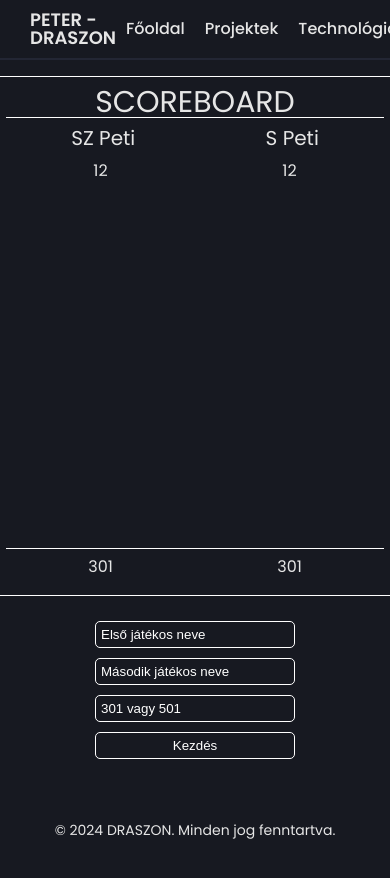
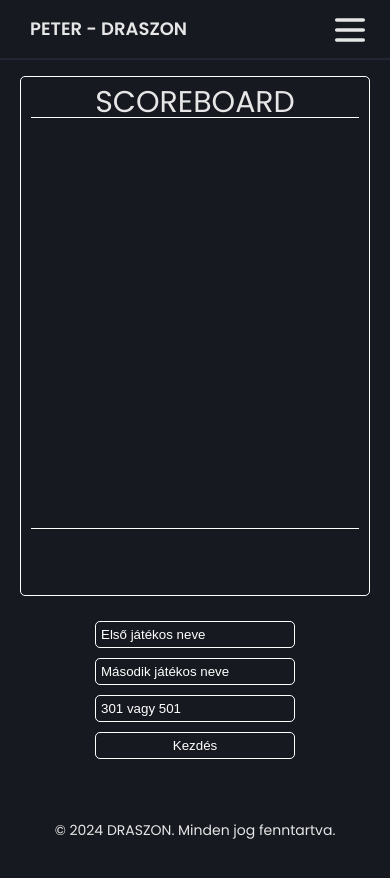
Before and after one commit to Draszon/vue-webpage, a Vue app: page /darts in a window 390 px wide. Built offline with nearby package versions, Linux system fonts and the light colour scheme.

Commit message:
mobile menü javítás + darts kezdetek

```diff
--- a/src/App.vue
+++ b/src/App.vue
@@ -14,7 +14,21 @@ import { RouterLink, RouterView } from 'vue-router'
       <a href="#tech">Technológiák</a>
       <a href="#contacts">Elérhetőségek</a>
     </nav>
+
+    <div class="mobile-menu-btn">
+      <img @click="navOpen()" :class="{ 'mobile-menu-close': mobileMenuOpen }" class="menu-open" src="/menu-open.svg" alt="menü nyitó gomb">
+      <img @click="navClose()" :class="{ 'mobile-menu-open': mobileMenuOpen }" class="menu-close" src="/menu-close.svg" alt="menü záró gomb">
+    </div>
   </header>
+
+  <nav>
+    <div class="mobile-menu" :class="{ 'mobile-open': mobileMenuOpen, 'mobile-close': !mobileMenuOpen }">
+      <RouterLink to="/" @click="navClose()" class="menu-item">Főoldal</RouterLink>
+      <a @click="navClose()" class="menu-item" href="#projects">Projektek</a>
+      <a @click="navClose()" class="menu-item" href="#tech">Technológiák</a>
+      <a @click="navClose()" class="menu-item" href="#contacts">Elérhetőségek</a>
+    </div>
+  </nav>
 
   <RouterView />
 
@@ -29,13 +43,27 @@ import { RouterLink, RouterView } from 'vue-router'
 export default {
   data() {
     return {
-      currentYear: new Date().getFullYear()
+      currentYear: new Date().getFullYear(),
+      mobileMenuOpen: false
+    }
+  },
+  methods: {
+    navOpen() {
+      this.mobileMenuOpen = !this.mobileMenuOpen;
+    },
+    navClose() {
+      this.mobileMenuOpen = !this.mobileMenuOpen;
     }
   }
 }
 </script>
 
 <style scoped>
+  .mobile-open { height: 200px !important; }
+  .mobile-close { height: 0 !important; }
+  .mobile-menu-open { display: block !important; }
+  .mobile-menu-close { display: none !important; }
+
   .logo {
     text-transform:   uppercase;
     font-weight:      600;
@@ -79,6 +107,43 @@ export default {
     transition:     color .3s;
   }
 
+  .mobile-menu-btn {
+    display: none;
+  }
+
+  .mobile-menu-btn img {
+    position:   fixed;
+    height:     2.5rem;
+    right:      20px;
+    top:        10px;
+  }
+
+  .mobile-menu {
+    z-index:            1;
+    background-color:   var(--section-light-bg);
+    font-weight:        500;
+    width:              100%;
+    position:           fixed;
+    top:                60px;
+    display:            flex;
+    flex-direction:     column;
+    height:             0;
+    transition:         .5s;
+    overflow:           hidden;
+  }
+
+  .menu-item {
+    color:            var(--font-dark-color);
+    border-bottom:    1px solid var(--mian-bg);
+    width:            100%;
+    height:           3.125rem;
+    display:          flex;
+    align-items:      center;
+    padding:          0 1.25rem;
+  }
+
+  .menu-close { display: none; }
+
   footer {
     height:           100px;
     display:          flex;
@@ -87,4 +152,9 @@ export default {
   }
 
   .footer-content { font-size: 0.875rem; }
+
+  @media (max-width: 768px) {
+    .pc-menu { display: none; }
+    .mobile-menu-btn { display: block; }
+  }
 </style>
--- a/src/components/Darts.vue
+++ b/src/components/Darts.vue
@@ -3,42 +3,75 @@
   <h2 class="board-title">scoreboard</h2>
   <div class="scores-wrapper">
     <div class="names">
-      <h3 class="player-name">SZ Peti</h3>
-      <h3 class="player-name">S Peti</h3>
+      <h3 class="player-name">{{ players.firstPlayer.name }}</h3>
+      <h3 class="player-name">{{ players.secondPlayer.name }}</h3>
     </div>
     <div class="score">
       <ul class="player-score">
-        <li>12</li>
+        <li></li>
       </ul>
 
       <ul class="player-score">
-        <li>12</li>
+        <li></li>
       </ul>
     </div>
   </div>
   <div class="sum-wrapper">
-    <p>301</p>
-    <p>301</p>
+    <p></p>
+    <p></p>
   </div>
 </div>
 
 <div class="input-wrapper">
-    <input type="text" name="" id="" placeholder="Első játékos neve">
-    <input type="text" name="" id="" placeholder="Második játékos neve">
-    <input type="text" name="" id="" placeholder="301 vagy 501">
-    <input style="cursor: pointer;" type="button" value="Kezdés">
-  </div>
+  <input v-model="players.firstPlayer.name" type="text" placeholder="Első játékos neve">
+  <input v-model="players.secondPlayer.name" type="text" placeholder="Második játékos neve">
+  <input v-model="gameType" type="text" placeholder="301 vagy 501">
+  <input style="cursor: pointer;" type="button" value="Kezdés">
+</div>
+
+<!--<div class="input-wrapper">
+  <input type="text" placeholder="Első dobás">
+  <input type="text" placeholder="Második dobás">
+  <input type="text" placeholder="Harmadik dobás">
+  <input style="cursor: pointer;" type="button" value="Rögzít">
+</div>-->
 </template>
 
 <script>
+export default {
+  data() {
+    return {
+      gameType: null,
+      players: {
+        firstPlayer: {
+          name: '',
+          score: 0
+        },
+        secondPlayer: {
+          name: '',
+          score: 0
+        }
+      },
+    }
+  },
+  methods: {
+    //játék kezdésekor ellenőrzi megadott adatokat, hogy
+    //megfelelnek-e a szabályoknak
+    game() {
 
+    },
+    startFieldValidation() {
+
+    }
+  }
+}
 </script>
 
 <style scoped>
 .scoreboard {
-  padding: 10px;
-  height: 520px;
-  width: 400px;
+  padding: 0.625rem;
+  height: 32.5rem;
+  width: 21.875rem;
   display: flex;
   flex-direction: column;
   border: 1px solid white;
@@ -60,19 +93,19 @@
   display: flex;
   flex-direction: row;
   justify-content: space-around;
-  margin: 10px 0;
+  margin: 0.625rem 0;
 }
 
 .score {
-  height: 380px;
+  height: 23.75rem;
   display: flex;
   flex-direction: row;
   justify-content: space-around;
-  margin: 10px 0;
+  margin: 0.625rem 0;
 }
 
 .player-score li {
-  margin: 5px 0;
+  margin: 0.3125rem 0;
   display: flex;
   justify-content: center;
   align-items: center;
@@ -92,14 +125,14 @@
   display: flex;
   flex-direction: column;
   align-items: center;
-  margin-top: 20px;
+  margin-top: 1.25rem;
 }
 
 .input-wrapper input {
   color: white;
-  width: 200px;
-  margin: 5px 0;
-  padding: 5px;
+  width: 12.5rem;
+  margin: 0.3125rem 0;
+  padding: 0.3125rem;
   border-radius: 5px;
   background-color: hsla(0, 0%, 62%, 0);
   border: 1px solid white;
```
Also changed, not shown: public/menu-close.svg (added), public/menu-open.svg (added).
